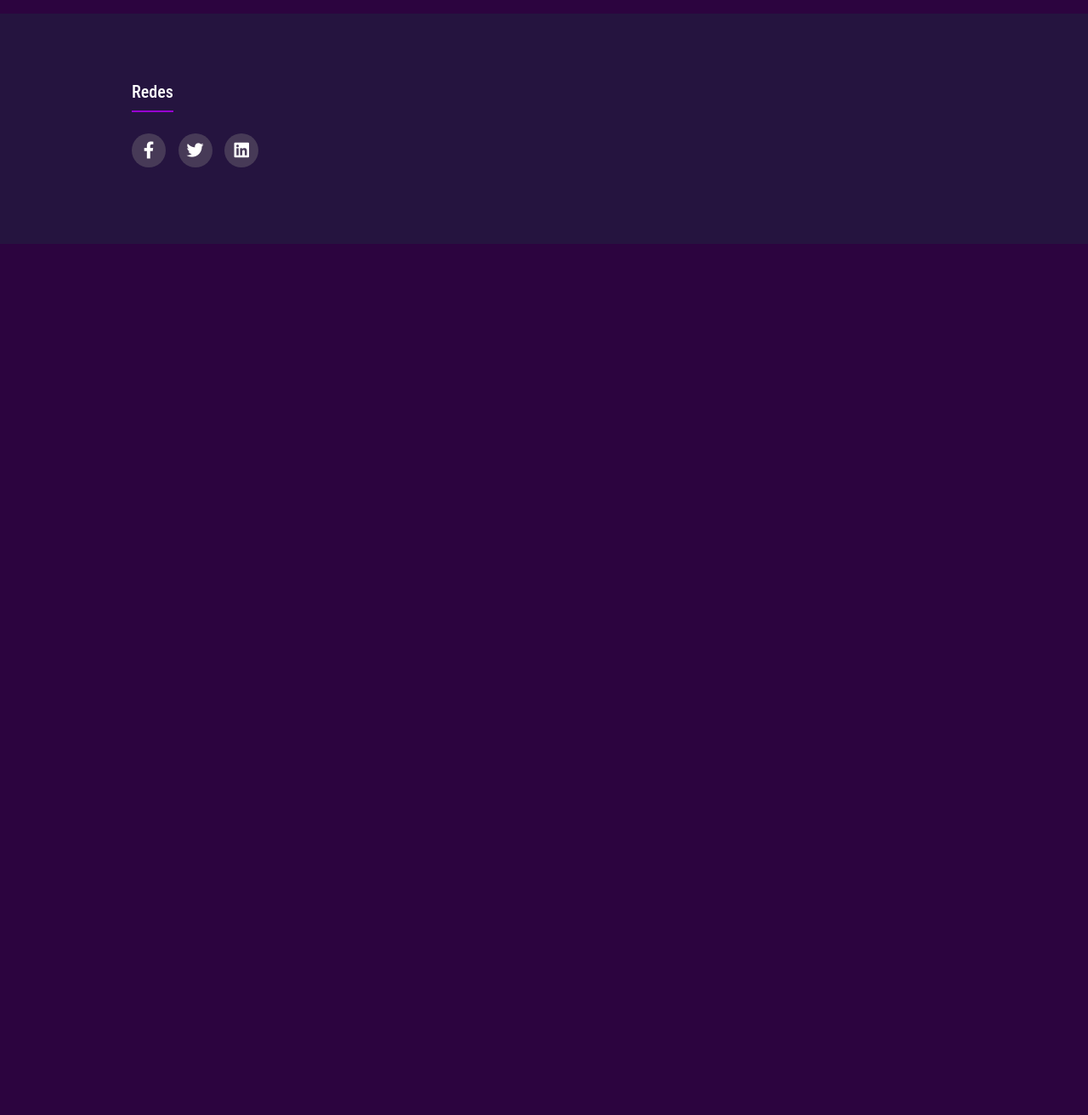
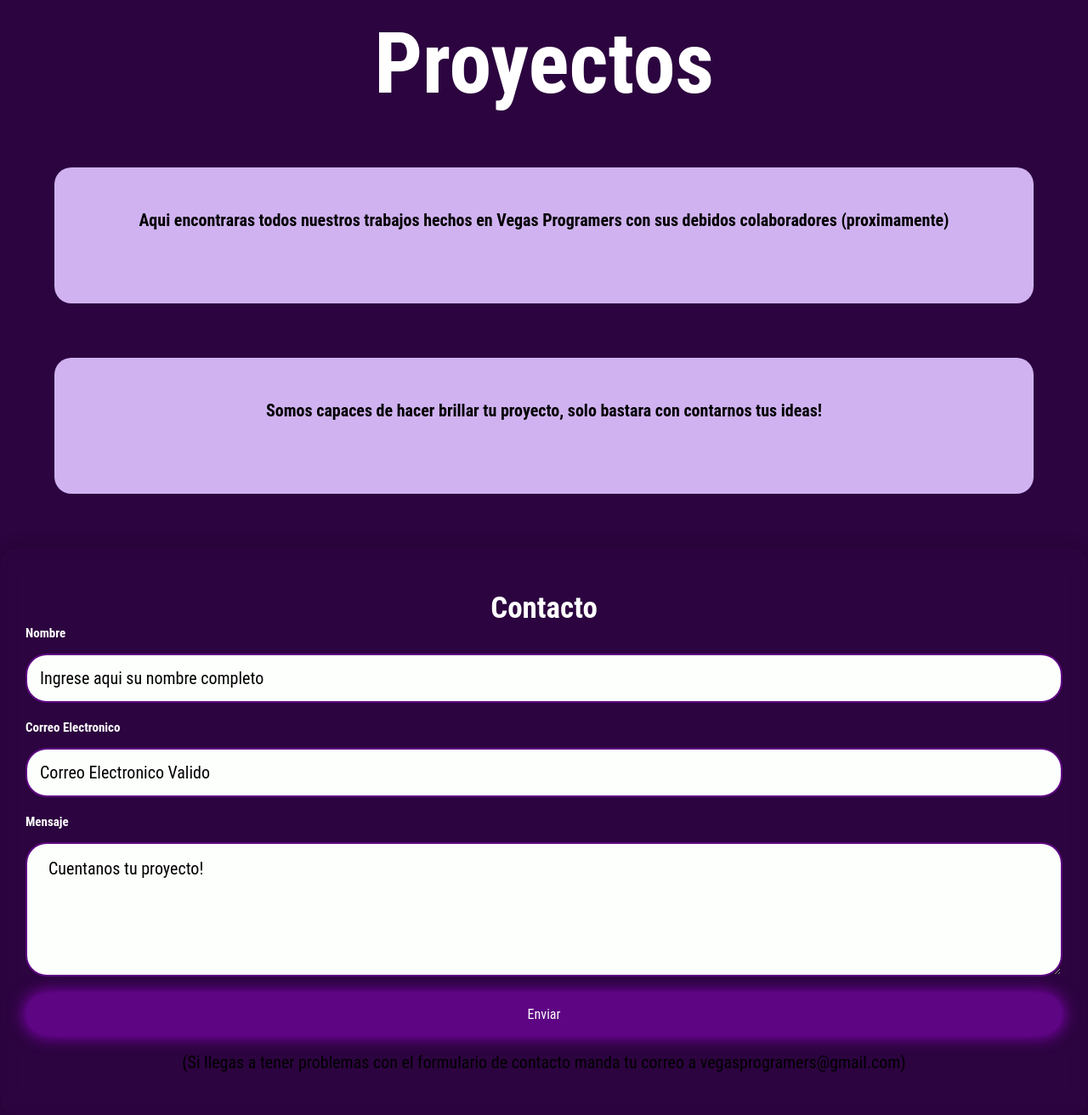
Before and after one commit to elobson/Vegas-Programers, a plain HTML site: page index.html in a window 1280 px wide. Shown: the part 718-2030 px from the top of the page at 85% size. Before the commit the page ends 1005 px from the top, so only its background shows below. Drawn offline with Linux system fonts and the light colour scheme; a web font is replaced by a local one.

Commit message:
New Page '25

```diff
--- a/index.html
+++ b/index.html
@@ -13,7 +13,7 @@
     <header class="header">
             <div class="logo"> <img src="images/V_.png" alt="logo de la marca"></div>
 
-        <nav>
+        <!-- <nav>
             <ul class="nav-links">
 
                 <li><a href="/servicios/servicios.html">Servicios</a></li>
@@ -21,17 +21,17 @@
 
 
             </ul>
-        </nav>
+        </nav> -->
 
-        <a href="/form contact/contact.html" class="btn"><button>Contacto</button></a>
+        <!-- <a href="/form contact/contact.html" class="btn"><button>Contacto</button></a> -->
     </header>
 
     <h1 class="title">Vegas Programers</h1>
 
     <div class="container">
 
-        <h2>Empresa fundada a finales de 2023 con el unico proposito de darle vida a la pagina
-            de tus sueños, especializados en Front-End.
+        <h2>Empresa fundada con el unico proposito de darle vida a la pagina
+            de tus sueños
         </h2>
     </div>
 
@@ -43,80 +43,44 @@
 
         </div>
 
+    </section>
+           <!-- Aqui inicia "proyectos"-->
+
+    <h1 class="title">Proyectos</h1>
+
+    <div class="container">
+
+        <h2>Aqui encontraras todos nuestros trabajos hechos en Vegas Programers con sus debidos colaboradores
+            (proximamente)
+        </h2>
+    </div>
+
+    <div class="container">
+        <h2>Somos capaces de hacer brillar tu proyecto, solo bastara con contarnos tus ideas! </h2>
+    </div>
+
+    <form action="https://formsubmit.co/vegasprogramers@gmail.com" method="POST">
+
+        <h2 class="title-form">Contacto</h2>
+
+        <div class="input-group">
+
+            <label for="name">Nombre</label>
+            <input type="text" name="name" id="name" placeholder="Ingrese aqui su nombre completo" required>
 
 
+            <label for="email">Correo Electronico</label>
+            <input type="email" name="email" id="email" placeholder="Correo Electronico Valido" required>
 
-    </section>
+            <label for="message">Mensaje</label>
+            <textarea name="message" id="message" cols="30" rows="5" placeholder="Cuentanos tu proyecto!" required></textarea>
 
-    <footer class="footer">
+            <input class="btn" type="submit" value="Enviar">
 
-    <div class="footer-container">
-
-            <div class="footer-row">
-
-                 <!-- <div class="footer-links">
-
-                    <h4>Mas...</h4>
-
-                    <ul>
-
-                        <li><a href="#">Mision</a></li>
-                        <li><a href="#">Vision</a></li>
-                        <li><a href="#"></a></li>
-                        <li><a href="#"></a></li>
-
-                    </ul>
-                </div> -->
-
-                <!-- <div class="footer-links">
-
-                    <h4>Empresa</h4>
-
-                    <ul>
-
-                        <li><a href="#">Nosotros</a></li>
-                        <li><a href="#">Nosotros</a></li>
-                        <li><a href="#">Nosotros</a></li>
-                        <li><a href="#">Nosotros</a></li>
-
-                    </ul>
-                </div> -->
-
-                <!-- <div class="footer-links">
-
-                    <h4></h4>
-
-                    <ul>
-
-                        <li><a href="#"></a></li>
-                        <li><a href="#"></a></li>
-                        <li><a href="#"></a></li>
-                        <li><a href="#"></a></li>
-
-                    </ul>
-                </div>  -->
-
-                <div class="footer-links">
-
-                    <h4>Redes</h4>
-
-                    <ul>
-
-                        <div class="social-link">
-
-                            <a href="https://www.facebook.com/profile.php?id=61555657732779"><i class="fab fa-facebook-f"></i></a>
-                            <!-- <a href="#"><i class="fab fa-instagram"></i></a> -->
-                            <a href="https://twitter.com/VegasProgramers"><i class="fab fa-twitter"></i></a>
-                            <a href="https://www.linkedin.com/in/ramon-vega-b81b24285/"><i class="fab fa-linkedin"></i></a>
-                        </div>
-
-                    </ul>
-
-                </div>
-            </div>
+            <input type="hidden" name="_captcha" value="false">
 
         </div>
-
-    </footer>
+         <p>(Si llegas a tener problemas con el formulario de contacto manda tu correo a vegasprogramers@gmail.com)</p>
+    </form>
 </body>
 </html>
--- a/style.css
+++ b/style.css
@@ -111,7 +111,9 @@ body {
 }
 
 .mision {
-    padding: 20px;
+    justify-content: center;
+    text-align: center;
+    padding: 40px;
 }
 
 .footer-container {
@@ -198,3 +200,96 @@ body {
     }
 
 }
+
+form {
+    padding: 50px 55px;
+    box-shadow: 0 0 20px rgba(0, 0, 0, 0.2);
+    border-radius: 20px;
+    text-align: center;
+    margin: 200px;
+    backdrop-filter: blur(10px);
+
+ }
+
+
+
+
+ .input-group {
+    display: flex;
+    flex-direction: column;
+    text-align: left;
+ }
+
+  .title-form{
+    color: #ffffff;
+    font-size: 35px;
+ }
+
+ label {
+    color: #fefffe;
+    font-size: 15px;
+    font-weight: 600;
+    margin-bottom: 15px;
+
+ }
+
+ input, textarea {
+    padding: 17px 25px;
+    border-radius: 25px;
+    margin-bottom: 20px;
+    background-color: #fcfffc;
+    border: 2px solid #5d0583;
+    color: #283629;
+    outline: none;
+ }
+
+ input::placeholder, textarea::placeholder {
+    color: #000000;
+ }
+
+ .form-txt {
+    margin-bottom: 30px;
+    display: flex;
+    justify-content: space-between;
+    text-align: center;
+ }
+
+ .form-txt a{
+    color: #000000;
+    font-size: 14px;
+    font-weight: 600;
+    text-decoration: none;
+ }
+
+ .btn {
+    font-size: 16px;
+    color: #ffffff;
+    border: 0;
+    border-radius: 25px;
+    background-color: #5d0583;
+    box-shadow: 0 0 20px #9703d1;
+    cursor: pointer;
+ }
+
+ .btn:hover {
+    background-color: #9703d1;
+ }
+
+
+
+ @media (min-width: 390px) {
+    body{
+        padding: 0px;
+    }
+
+    form{
+        padding: 50px 30px;
+        width: 100%;
+        margin: 0;
+        background-repeat: no-repeat;
+      }
+
+    input{
+        padding: 15px ;
+    }
+ }
```
